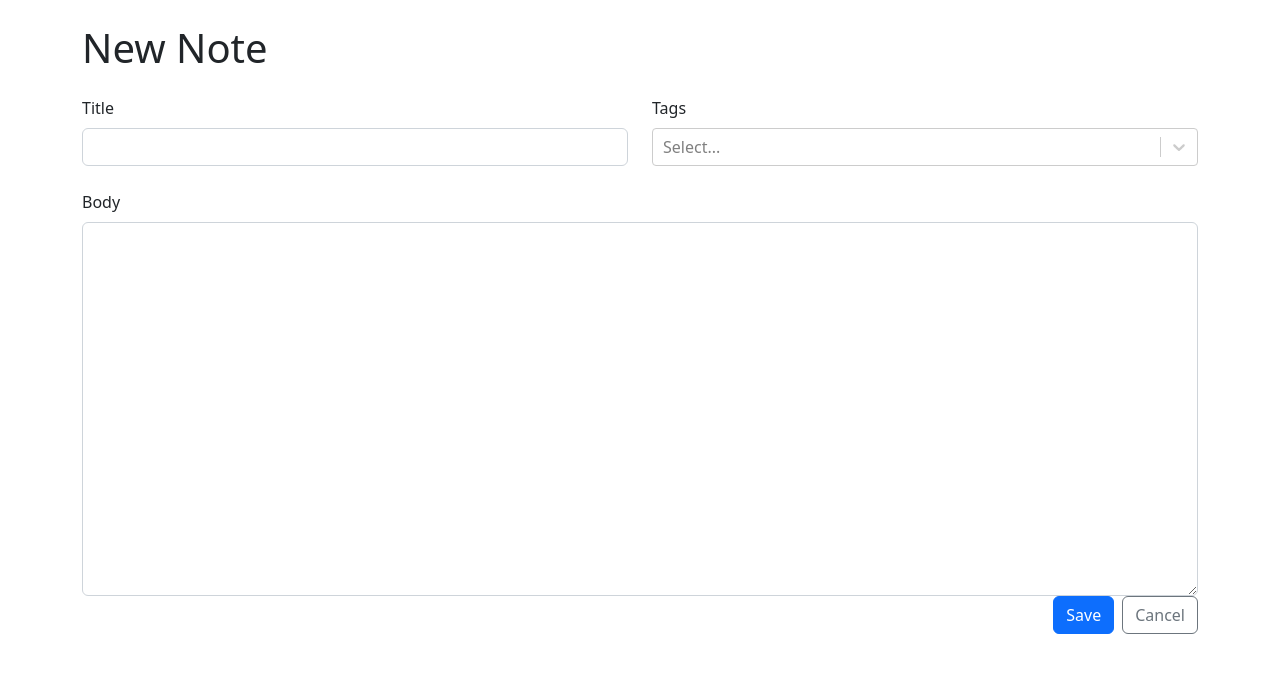
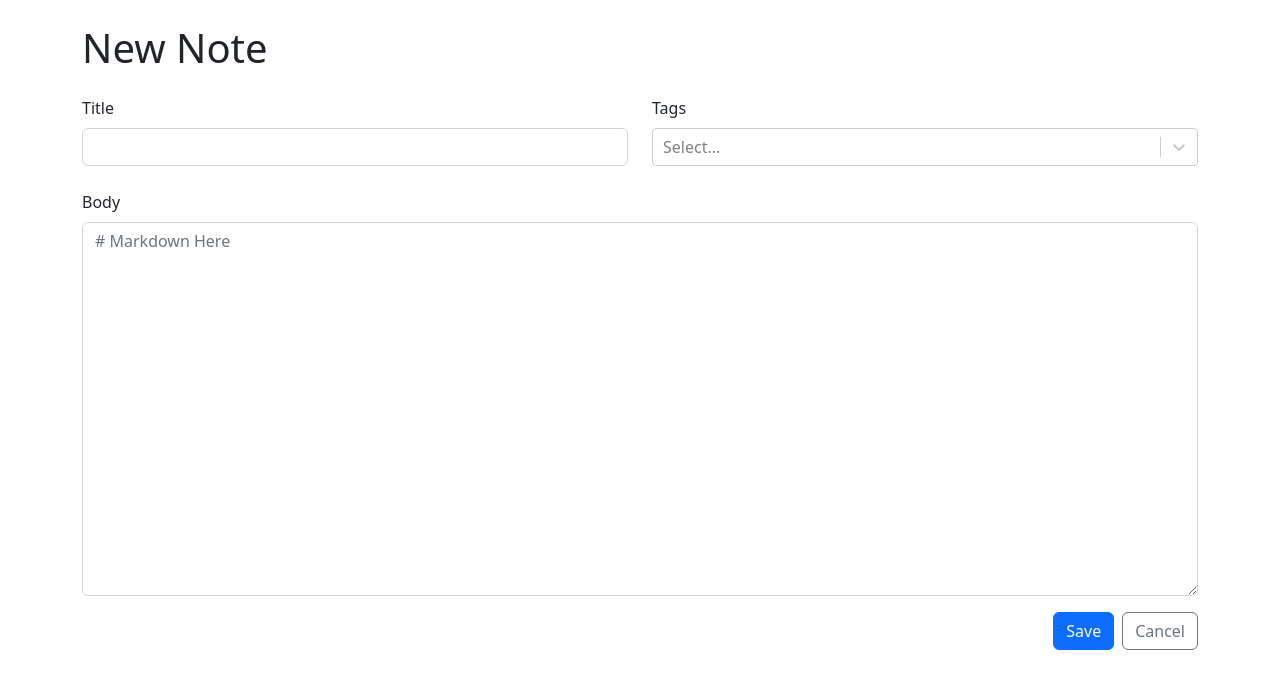
Before and after one commit to SJROHRXD/MarkdownNotes, a React (Vite) app: page /new in a window 1280 px wide. Shown: the top 688 px of the page. Built offline with nearby package versions, Linux system fonts and the light colour scheme.

Commit message:
added a margin-bottom to form control / Body to correct weird squishy button problem

```diff
--- a/src/NoteForm.tsx
+++ b/src/NoteForm.tsx
@@ -1,6 +1,7 @@
 import { useState, FormEvent, useRef } from "react";
 import { Link, useNavigate } from "react-router-dom";
 import { Form, Stack, Col, Row, Button } from "react-bootstrap";
+import styles from "./noteForm.module.css";
 import CreatableReactSelect from "react-select/creatable";
 import { v4 as uuidV4 } from "uuid";
 import { NoteData, Tag } from "./App";
@@ -75,10 +76,12 @@ export function NoteForm({
                     <Form.Group controlId = "markdown">
                         <Form.Label>Body</Form.Label>
                         <Form.Control
+                            className = {`${styles.formControl}`}
                             defaultValue = { markdown }
                             required as = "textarea"
                             ref = { markdownRef }
                             rows = {15}
+                            placeholder = "# Markdown Here"
                         />
                     </Form.Group>
                     <Stack direction = "horizontal" gap = {2} className = " justify-content-end">
--- /dev/null
+++ b/src/noteForm.module.css
@@ -0,0 +1,3 @@
+.formControl {
+    margin-bottom: 1rem;
+}
```
